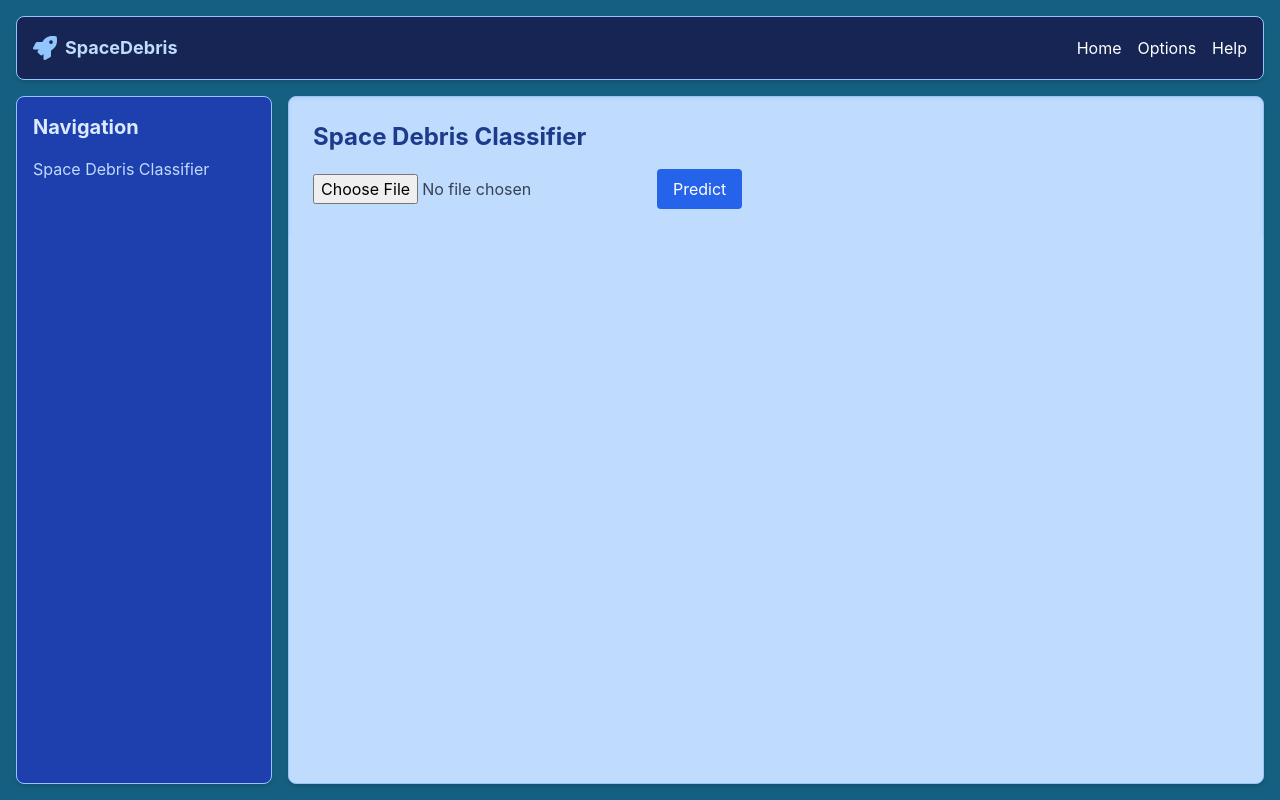
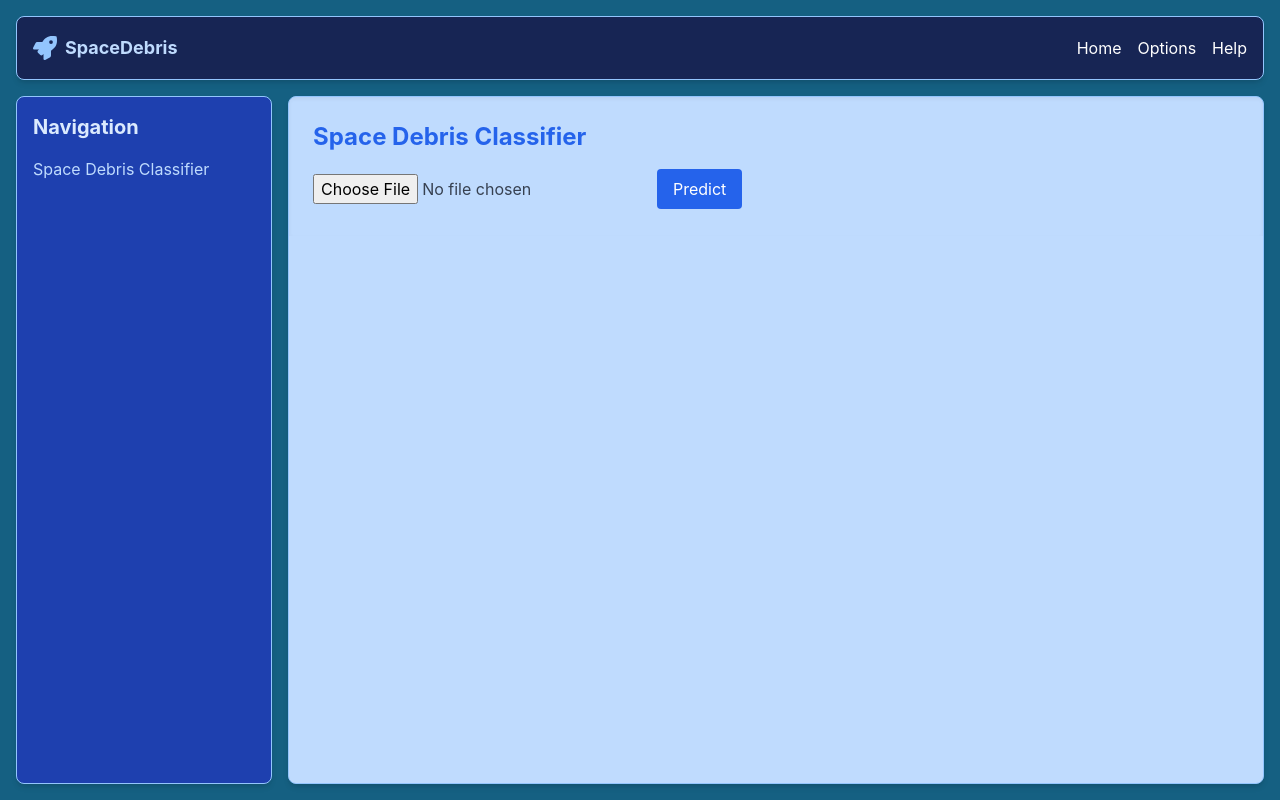
Before and after one commit to oehamilton/SpaceDebris, a React (Create React App) app in the folder frontend/: page /classifier in a window 1280 px wide. Built offline with nearby package versions, Linux system fonts and the light colour scheme.

Commit message:
Added Hyperlink to Git code

```diff
--- a/frontend/src/SpaceDebrisClassifier.js
+++ b/frontend/src/SpaceDebrisClassifier.js
@@ -121,7 +121,14 @@
   return (
     <div className="p-6 text-gray-800 shadow-inner">
       <h2 className="text-2xl font-bold mb-4 text-blue-900">
-        Space Debris Classifier
+        <a
+          href="https://github.com/oehamilton/SpaceDebris"
+          target="Click to See Code"
+          rel="noopener noreferrer"
+          className="text-blue-600 hover:underline"
+        >
+          Space Debris Classifier
+        </a>
       </h2>
       <form onSubmit={handleSubmit}>
         <input
```
